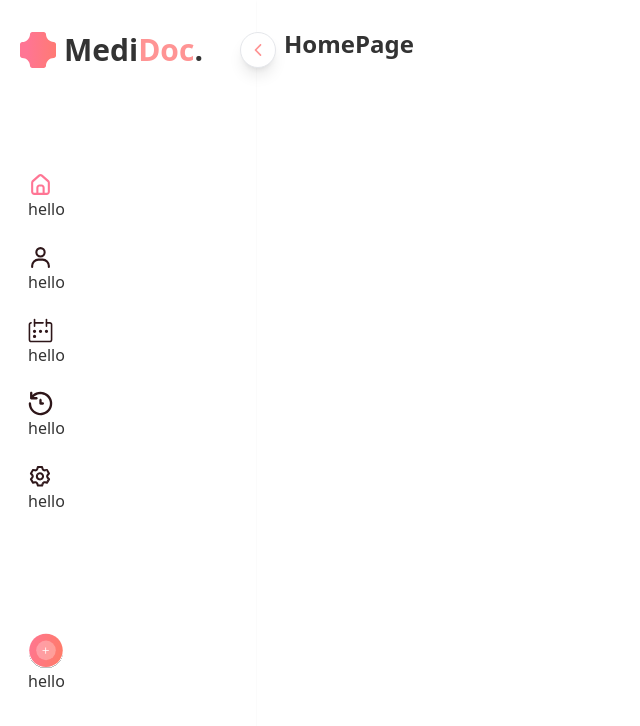
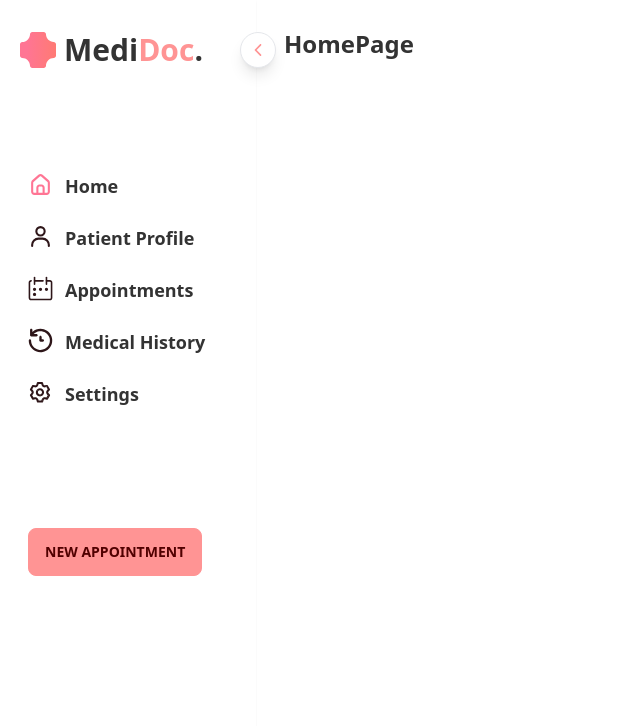
Before and after one commit to srabon0/challange2-rainier, a React (Create React App) app: page / in a window 1280 px wide. Shown: the top 726 px of the page, without its empty margins (0-640 px from the left). Built offline with nearby package versions, Linux system fonts and the light colour scheme.

Commit message:
text changed

```diff
--- a/src/components/Navbar.js
+++ b/src/components/Navbar.js
@@ -1,7 +1,5 @@
 import React, { useState } from "react";
 import { IoIosArrowBack, IoIosMenu } from "react-icons/io";
-import { FiHome, FiUser } from "react-icons/fi";
-import { BiCalendar } from "react-icons/bi";
 import logo from "../assets/images/logo.svg";
 const Navbar = () => {
   const [open, setOpen] = useState(true);
@@ -28,12 +26,12 @@ const Navbar = () => {
 
         <div className="mt-24 mx-auto">
           <ul
-            class={`flex flex-col gap-6 transition-all duration-300 bg-base-100 ${
+            class={`flex flex-col gap-6 duration-300 bg-base-100 ${
               open ? "w-56" : "w-16"
             } p-2 `}
           >
             <li>
-              <a>
+             <a className="flex flex-nowrap">
                 <svg
                   width="25"
                   height="25"
@@ -47,11 +45,11 @@ const Navbar = () => {
                   />
                 </svg>
 
-                <span className={`${open ? "block" : "hidden"}`}> hello</span>
+                <span className={`mx-3 text-lg font-semibold ${open ? "block" : "hidden"}`}> Home</span>
               </a>
             </li>
             <li>
-              <a>
+             <a className="flex flex-nowrap">
                 <svg
                   width="25"
                   height="25"
@@ -73,11 +71,11 @@ const Navbar = () => {
                   />
                 </svg>
 
-                <span className={`${open ? "block" : "hidden"}`}> hello</span>
+                <span className={`mx-3 text-lg font-semibold ${open ? "block" : "hidden"}`}> Patient Profile</span>
               </a>
             </li>
             <li>
-              <a>
+             <a className="flex flex-nowrap">
                 <svg
                   width="25"
                   height="25"
@@ -143,11 +141,11 @@ const Navbar = () => {
                   />
                 </svg>
 
-                <span className={`${open ? "block" : "hidden"}`}> hello</span>
+                <span className={`mx-3 text-lg font-semibold ${open ? "block" : "hidden"}`}> Appointments </span>
               </a>
             </li>
             <li>
-              <a>
+             <a className="flex flex-nowrap">
                 <svg
                   width="25"
                   height="25"
@@ -161,11 +159,11 @@ const Navbar = () => {
                   />
                 </svg>
 
-                <span className={`${open ? "block" : "hidden"}`}> hello</span>
+                <span className={`mx-3 text-lg font-semibold ${open ? "block" : "hidden"}`}>Medical History </span>
               </a>
             </li>
             <li>
-              <a>
+             <a className="flex flex-nowrap">
                 <svg
                   width="25"
                   height="25"
@@ -184,11 +182,12 @@ const Navbar = () => {
                   />
                 </svg>
 
-                <span className={`${open ? "block" : "hidden"}`}> hello</span>
+                <span className={`mx-3 text-lg font-semibold ${open ? "block" : "hidden"}`}> Settings</span>
               </a>
             </li>
             <li className="mt-24">
-              <a>
+            {
+              open ? <button className="btn btn-primary btn-md text-sm">New  Appointment </button>: <a>
               <svg
                 width="36"
                 height="36"
@@ -303,9 +302,8 @@ const Navbar = () => {
                   </radialGradient>
                 </defs>
               </svg>
-
-                <span className={`${open ? "block" : "hidden"}`}> hello</span>
             </a>
+            }
             </li>
           </ul>
         </div>
```
Lines whose indentation alone changed are shown as unchanged.
